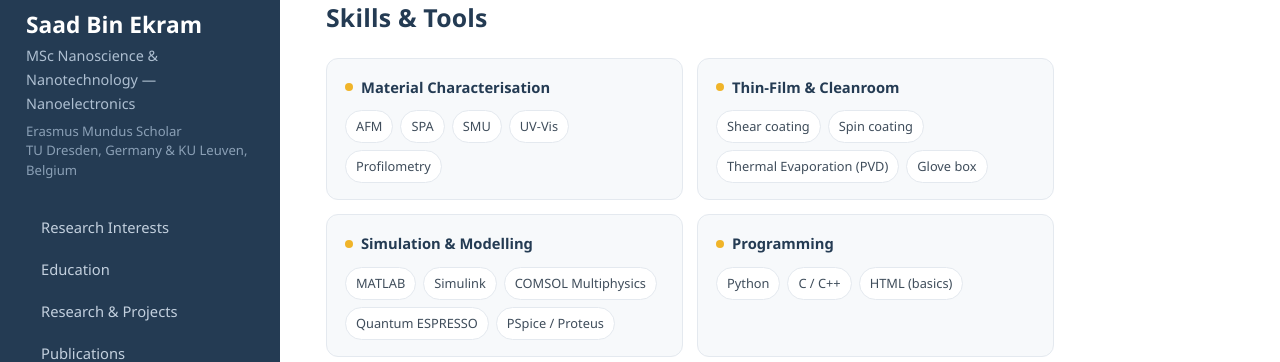
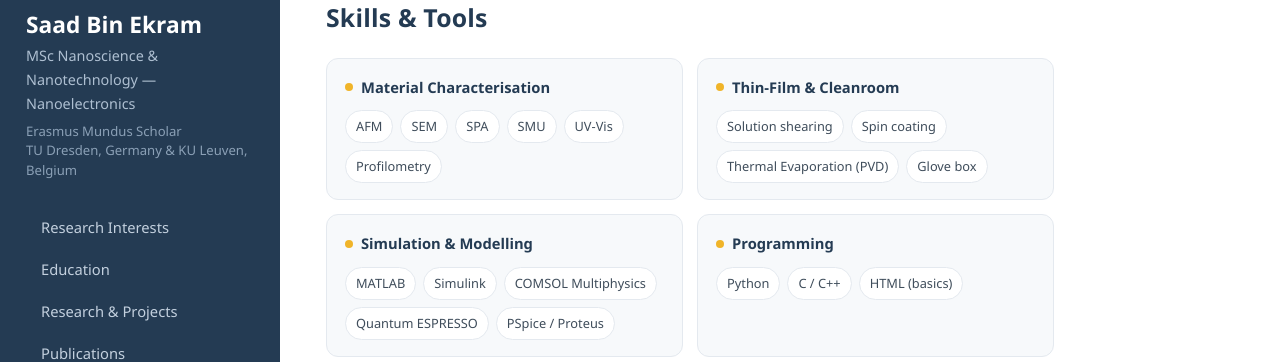
Before and after one commit to saadbekram/saadbekram.github.io, a Jekyll site: the page index.html, which Jekyll copies as it is, in a window 1280 px wide and 900 px high, scrolled down 2255 px. Shown: the part 143-505 px from the top of the window. Built offline with Jekyll 4.4.1, drawn with Linux system fonts in a browser that asks for light colours.

Commit message:
Update skills listed in index.html

```diff
--- a/index.html
+++ b/index.html
@@ -255,11 +255,11 @@
     <div class="skills-grid">
       <div class="skill-card">
         <h4><span class="dot"></span>Material Characterisation</h4>
-        <div class="chips"><span>AFM</span><span>SPA</span><span>SMU</span><span>UV-Vis</span><span>Profilometry</span></div>
+        <div class="chips"><span>AFM</span><span>SEM</span><span>SPA</span><span>SMU</span><span>UV-Vis</span><span>Profilometry</span></div>
       </div>
       <div class="skill-card">
         <h4><span class="dot"></span>Thin-Film &amp; Cleanroom</h4>
-        <div class="chips"><span>Shear coating</span><span>Spin coating</span><span>Thermal Evaporation (PVD)</span><span>Glove box</span></div>
+        <div class="chips"><span>Solution shearing</span><span>Spin coating</span><span>Thermal Evaporation (PVD)</span><span>Glove box</span></div>
       </div>
       <div class="skill-card">
         <h4><span class="dot"></span>Simulation &amp; Modelling</h4>
```
